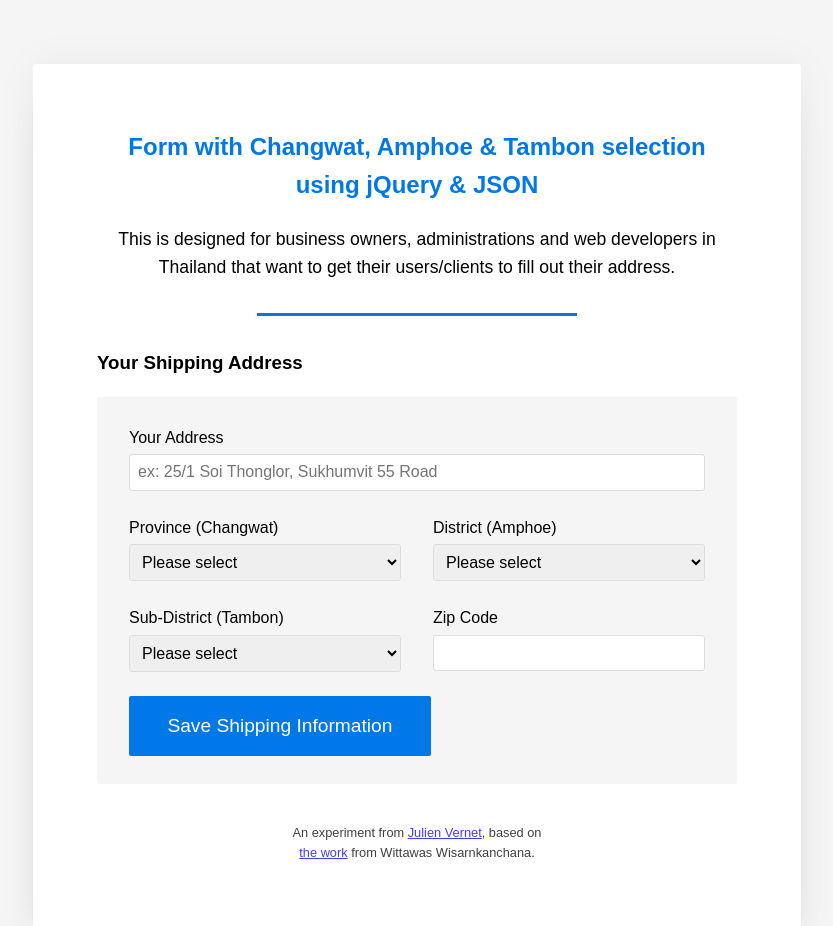
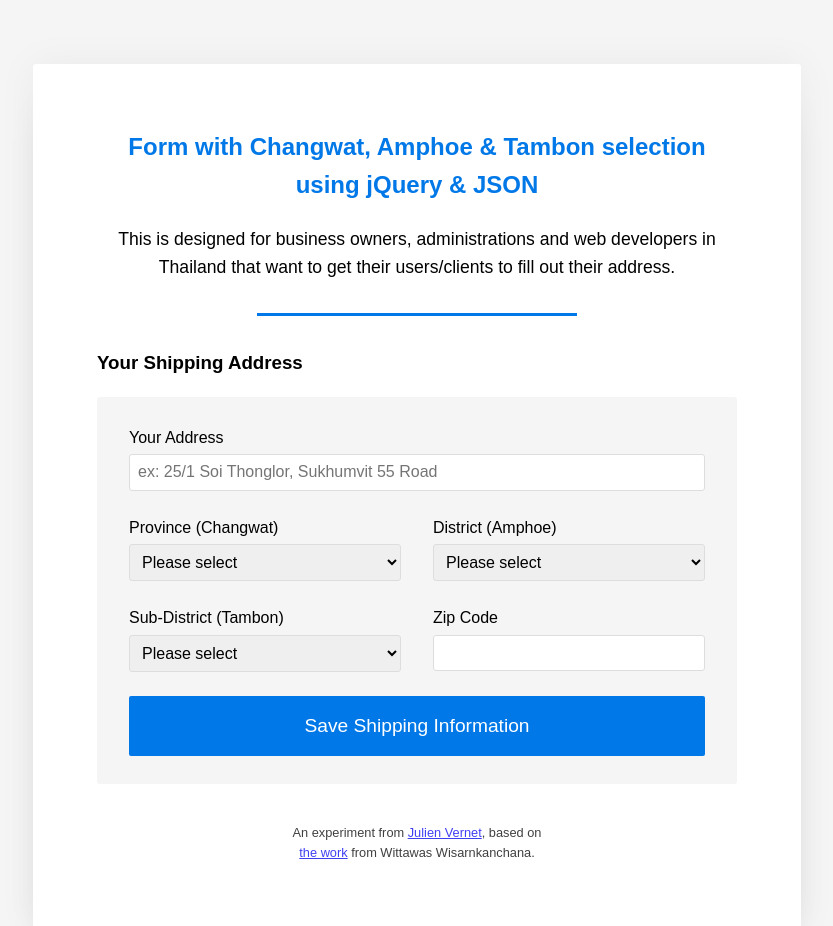
Before and after one commit to siamkreative/Form-Logic-Changwat-Amphoe-Tambon, a plain HTML site: page index.html in a window 1280 px wide. Shown: the top 926 px of the page, without its empty margins (223-1056 px from the left). Drawn offline with nearby package versions, Linux system fonts and the light colour scheme; no server answers.

Commit message:
improve style of submit btn

```diff
--- a/app.css
+++ b/app.css
@@ -66,6 +66,7 @@ input:focus, select:focus {
 	border-color: #faebcc;
 }
 [type="submit"] {
+	width: 100%;
 	font-size: 120%;
 	padding: 1em 2em;
 }
@@ -88,4 +89,7 @@ input:focus, select:focus {
 		border-radius: 3px;
 		box-shadow: 0 0 40px rgba(0, 0, 0, 0.05), 0px 30px 40px -25px rgba(0, 0, 0, 0.25);
 	}
+	[type="submit"] {
+		width: inherit;
+	}
 }
```
